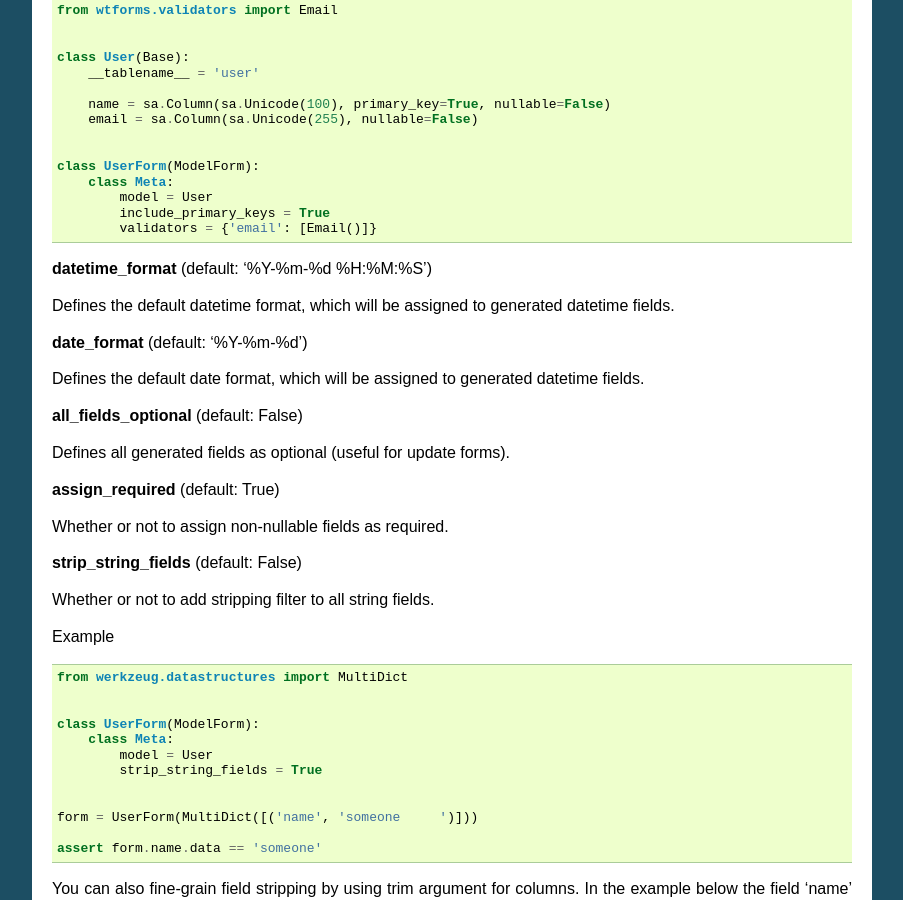
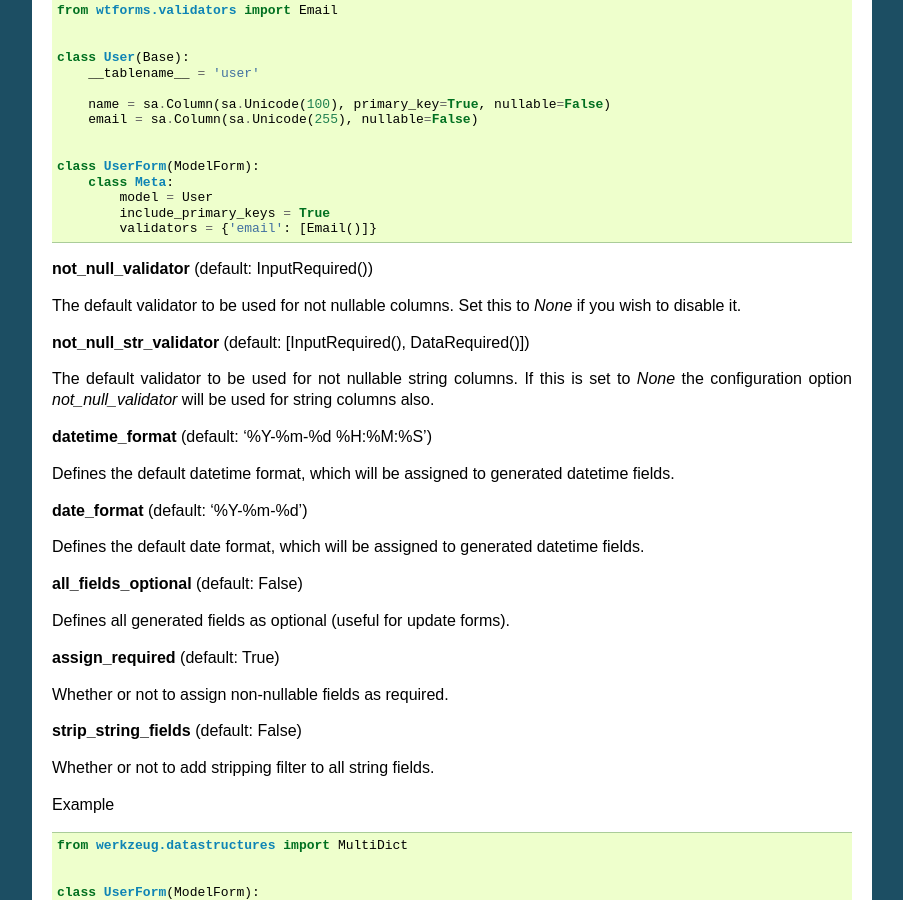
Before and after one commit to kvesteri/wtforms-alchemy, a Sphinx documentation site: the page built from docs/configuration.rst, in a window 1280 px wide and 900 px high, scrolled down 1402 px. Shown: the whole window, without its empty margins (198-1101 px from the left). Built offline with Sphinx 7.4.7, drawn with Linux system fonts in a browser that asks for light colours.

Commit message:
Update config docs

```diff
--- a/docs/configuration.rst
+++ b/docs/configuration.rst
@@ -98,6 +98,19 @@ Example::
             model = User
             include_primary_keys = True
             validators = {'email': [Email()]}
+
+
+**not_null_validator** (default: InputRequired())
+
+The default validator to be used for not nullable columns. Set this to `None`
+if you wish to disable it.
+
+
+**not_null_str_validator** (default: [InputRequired(), DataRequired()])
+
+The default validator to be used for not nullable string columns. If this is
+set to `None` the configuration option `not_null_validator` will be used for
+string columns also.
 
 **datetime_format** (default: '%Y-%m-%d %H:%M:%S')
 
```
